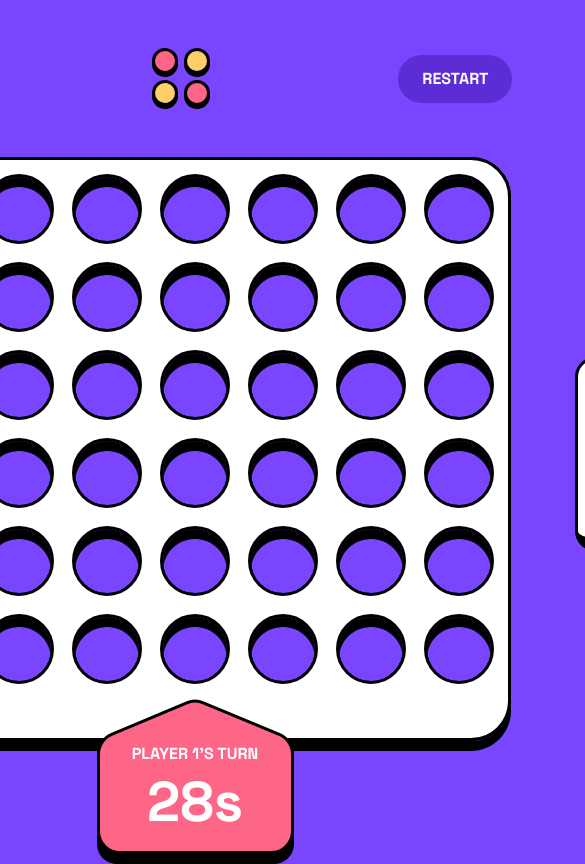
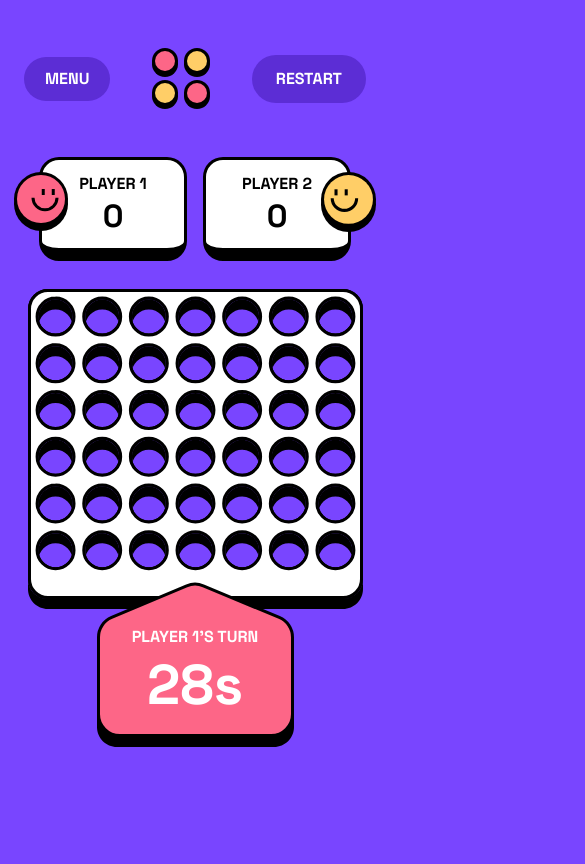
Before and after one commit to mgrevious/fem-connect-four-game, a React (Vite) app: page / in a window 390 px wide. Both pictures are taken after a click on the button "PLAYER VS PLAYER". Shown: the top 864 px of the page, 585 px wide, since content can reach past the window. Built offline with nearby package versions, Linux system fonts and the light colour scheme.

Commit message:
beginning styles for mobile screens.

```diff
--- a/src/features/game/components/Grid.tsx
+++ b/src/features/game/components/Grid.tsx
@@ -7,7 +7,7 @@ import { ColumnNum } from '../game.types';
 
 import styles from '../game.module.css';
 
-const rowClass = 'flex flex-col w-[71px] mr-[17px] opacity-80';
+const rowClass = 'flex flex-col lg:w-[71px] mr-[17px] opacity-80';
 
 const Grid = () => {
   const [counter, setCounter] = useState(0);
--- a/src/features/game/components/InGameMenu.tsx
+++ b/src/features/game/components/InGameMenu.tsx
@@ -22,9 +22,9 @@ const InGameMenu = () => {
       <div
         className={`${appStyles.borderNoHover} ${
           isPaused ? 'scale-100 opacity-100' : 'scale-125 opacity-0'
-        } transition-all duration-500 ease-in-out bg-primary w-[486px] h-[517px] rounded-[40px] mx-auto z-50 p-10 flex flex-col items-center`}
+        } transition-all duration-500 ease-in-out bg-primary lg:w-[486px] lg:h-[517px] rounded-[40px] mx-auto z-50 p-10 flex flex-col items-center`}
       >
-        <h2 className="uppercase font-bold text-[56px] text-center text-white mt-4 mb-8">
+        <h2 className="uppercase font-bold lg:text-[56px] text-center text-white mt-4 mb-8">
           pause
         </h2>
         <button
--- a/src/features/game/components/PlayScore.tsx
+++ b/src/features/game/components/PlayScore.tsx
@@ -9,33 +9,34 @@ import globalStyles from '../../../app.module.css';
 
 interface Props {
   player: Player;
+  positionClass: string;
 }
 
-const PlayerScore: React.FC<Props> = ({ player }) => {
+const PlayScore: React.FC<Props> = ({ player, positionClass }) => {
   const { player1, player2 } = useAppSelector((state) => state.game);
-  const positionClass =
-    'absolute -top-8 left-0 right-0 flex justify-center w-full';
   const isPlayerOne = player.name === PlayerName.PLAYER_ONE;
+  const positionStyle = `${positionClass} top-3 lg:-top-8 flex justify-center lg:w-full absolute`;
+
   return (
     <div
-      className={`${globalStyles.border} flex flex-col items-center bg-white rounded-[20px] px-[30px] pt-[43px] pb-[23px] w-[200px] relative`}
+      className={`${globalStyles.border} flex flex-col items-center bg-white rounded-[20px] p-3 lg:px-[30px] lg:pt-[43px] lg:pb-[23px] w-[148px] lg:w-[200px] relative`}
     >
-      <p className="text-xl uppercase font-bold w-full text-center">
+      <p className="text-base lg:text-xl  uppercase font-bold w-full text-center">
         Player {isPlayerOne ? '1' : '2'}
       </p>
-      <p className="text-[56px] font-bold text-center">
+      <p className="text-[32px] leading-[40px] lg:text-[56px] lg:leading-[71px] font-bold text-center">
         {isPlayerOne ? player1.currentScore : player2.currentScore}
       </p>
       {isPlayerOne ? (
-        <div className={positionClass}>
+        <div className={positionStyle}>
           <img
-            className="w-[54px] h-[61px]"
+            className="lg:w-[54px] lg:h-[61px]"
             src={Player1Svg}
             alt="Player One icon"
           />
         </div>
       ) : (
-        <div className={positionClass}>
+        <div className={positionStyle}>
           <img className="w-[55px]" src={Player2Svg} alt="Player Two icon" />
         </div>
       )}
@@ -43,4 +44,4 @@ const PlayerScore: React.FC<Props> = ({ player }) => {
   );
 };
 
-export default PlayerScore;
+export default PlayScore;
--- a/src/features/game/components/Row.tsx
+++ b/src/features/game/components/Row.tsx
@@ -11,7 +11,7 @@ interface Props {
 }
 
 const otherClasses =
-  'w-[71px] flex items-center justify-center mb-[17px] opacity-100 relative';
+  'lg:w-[71px] flex items-center justify-center mb-[17px] opacity-100 relative';
 
 const Row: React.FC<Props> = ({ data, columnIndex, showGamePiece }) => {
   const { gameWinner } = useAppSelector((state) => state.game);
--- a/src/features/game/components/Selector.tsx
+++ b/src/features/game/components/Selector.tsx
@@ -91,14 +91,14 @@ const Selector: React.FC<Props> = ({ setAnimationComplete }) => {
 
   return (
     <div className="absolute -top-11 left-0 right-0 h-[43px] w-full flex justify-center">
-      <div className="h-[43px] w-[632px] px-[17px] flex items-center justify-between">
+      <div className="h-[43px] lg:w-[632px] px-[17px] flex items-center justify-between">
         {gridColumns.map((column, index) => {
           if (selectedColumn === column) {
             return (
               <div
                 id=""
                 key={index}
-                className="flex justify-center w-[71px] relative"
+                className="invisible lg:visible flex justify-center lg:w-[71px] relative"
               >
                 <div
                   ref={gamePieceEl}
@@ -106,7 +106,7 @@ const Selector: React.FC<Props> = ({ setAnimationComplete }) => {
                     activePlayer.color === PlayerColor.RED
                       ? styles.red
                       : styles.yellow
-                  } w-[71px] h-[71px] flex items-center justify-center mb-[17px] ${
+                  } lg:w-[71px] lg:h-[71px] flex items-center justify-center mb-[17px] ${
                     isColumnSelected ? 'visible' : 'invisible'
                   } absolute left-0 top-10`}
                 ></div>
@@ -129,7 +129,7 @@ const Selector: React.FC<Props> = ({ setAnimationComplete }) => {
             <div
               id=""
               key={index}
-              className={`flex justify-center w-[71px] opacity-0 ${
+              className={`flex justify-center lg:w-[71px] opacity-0 ${
                 endGame ? 'cursor-default' : 'hover:opacity-100'
               }`}
             >
--- a/src/features/game/components/display/WinnerDisplay.tsx
+++ b/src/features/game/components/display/WinnerDisplay.tsx
@@ -14,7 +14,7 @@ const WinnerDisplay: React.FC<Props> = ({ countdownApi }) => {
   const dispatch = useAppDispatch();
   const { gameWinner } = useAppSelector((state) => state.game);
   return (
-    <div className="w-full absolute -bottom-[139px] flex justify-center items-center">
+    <div className="w-full absolute -bottom-[159px] lg:-bottom-[139px] flex justify-center items-center">
       <div
         className={`w-[291px] h-[196px] bg-white ${appStyles.borderNoHover} rounded-[20px] flex flex-col items-center py-5`}
       >
--- a/src/features/game/components/display/display.module.css
+++ b/src/features/game/components/display/display.module.css
@@ -2,17 +2,20 @@
   background-color: transparent;
   background-position: center center;
   background-repeat: no-repeat;
-  bottom: -113px;
+  bottom: -130px;
   height: 166px;
   left: 0;
   position: absolute;
   right: 0;
   width: 100%;
-
   &.red {
     background-image: url('../../../../assets/images/turn-background-red.svg');
   }
   &.yellow {
     background-image: url('../../../../assets/images/turn-background-yellow.svg');
   }
+
+  @media (min-width: 1024px) {
+    bottom: -113px;
+  }
 }
--- a/src/features/game/game.module.css
+++ b/src/features/game/game.module.css
@@ -1,17 +1,31 @@
 .gridBack {
   background-color: transparent;
-  background-image: url('../../assets/images/board-layer-black-large.svg');
-  background-position: center 10px center 0;
-  height: 594px;
-  width: 632px;
+  background-position: center center;
+  background-repeat: no-repeat;
+  background-image: url('../../assets/images/board-layer-black-small.svg');
+  height: 336px;
+  width: 341px;
+
+  @media (min-width: 768px) {
+    background-image: url('../../assets/images/board-layer-black-large.svg');
+    height: 610px;
+    width: 638px;
+  }
 }
 
 .gridFront {
   background-color: transparent;
-  background-image: url('../../assets/images/board-layer-white-large.svg');
   background-position: center center;
-  height: 584px;
-  width: 632px;
+  background-repeat: no-repeat;
+  background-image: url('../../assets/images/board-layer-white-small.svg');
+  height: 326px;
+  width: 341px;
+
+  @media (min-width: 768px) {
+    background-image: url('../../assets/images/board-layer-white-large.svg');
+    height: 600px;
+    width: 638px;
+  }
 }
 
 @keyframes bounce {
--- a/src/features/game/index.tsx
+++ b/src/features/game/index.tsx
@@ -10,6 +10,9 @@ import { getFadeInContainer } from './styled-helpers';
 
 const FadeInContainer = getFadeInContainer();
 
+const player1Class = '-left-7 lg:right-0';
+const player2Class = '-right-7 lg:right-0';
+
 const Game = () => {
   const { player1, player2, currentView } = useAppSelector(
     (state) => state.game
@@ -21,14 +24,25 @@ const Game = () => {
   } else if (currentView === AppView.GAME) {
     renderedView = (
       <FadeInContainer>
-        <div className="flex flex-col justify-center items-center">
-          <div className="w-[635px]">
-            <Header />
-          </div>
-          <div className="flex justify-between items-center gap-5">
-            <PlayerScore player={player1} />
-            <Grid />
-            <PlayerScore player={player2} />
+        <div className="container mx-auto">
+          <div className="flex flex-col justify-center items-center">
+            <div className="w-full px-6 lg:w-[635px]">
+              <Header />
+            </div>
+            <div className="flex flex-col lg:flex-row lg:justify-between items-center gap-5">
+              <div className="order-1 gap-4 lg:gap-0 lg:order-1 flex lg:block justify-between">
+                <PlayerScore positionClass={player1Class} player={player1} />
+                <div className="lg:hidden">
+                  <PlayerScore positionClass={player2Class} player={player2} />
+                </div>
+              </div>
+              <div className="order-3 lg:order-2">
+                <Grid />
+              </div>
+              <div className="hidden lg:order-3 lg:block">
+                <PlayerScore positionClass={player2Class} player={player2} />
+              </div>
+            </div>
           </div>
         </div>
         <InGameMenu />
--- a/src/features/game/pages/GameRules.tsx
+++ b/src/features/game/pages/GameRules.tsx
@@ -12,8 +12,8 @@ const GameRules = () => {
   return (
     <div className="container mx-auto flex items-center justify-center min-h-screen">
       <div className="flex justify-center">
-        <FadeInContainer className="relative flex flex-col justify-end py-12 px-9 w-[494px] bg-white border-l-[3px] border-t-[3px] border-r-[3px] border-b-[13px] border-black rounded-[40px] opacity-0">
-          <h1 className="uppercase mb-7 font-bold text-[56px] text-center">
+        <FadeInContainer className="relative flex flex-col justify-end py-12 px-9 lg:[494px] bg-white border-l-[3px] border-t-[3px] border-r-[3px] border-b-[13px] border-black rounded-[40px] opacity-0">
+          <h1 className="uppercase mb-7 font-bold lg:text-[56px] text-center">
             rules
           </h1>
           <h2 className="uppercase text-primary mb-4 text-xl font-bold">
--- a/src/features/game/pages/StartMenu.tsx
+++ b/src/features/game/pages/StartMenu.tsx
@@ -14,8 +14,8 @@ const StartMenu = () => {
   const dispatch = useAppDispatch();
   return (
     <div className="container mx-auto flex items-center justify-center min-h-screen">
-      <div className="w-[486px] h-[451px] flex justify-center">
-        <FadeInContainer className="flex flex-col justify-end items-center p-[37px] w-[480px] h-[435px] bg-primary border-l-[3px] border-t-[3px] border-r-[3px] border-b-[13px] border-black rounded-[40px]">
+      <div className="lg:w-[486px] lg:h-[451px] flex justify-center">
+        <FadeInContainer className="flex flex-col justify-end items-center p-[37px] lg:w-[480px] lg:h-[435px] bg-primary border-l-[3px] border-t-[3px] border-r-[3px] border-b-[13px] border-black rounded-[40px]">
           <div className="mb-[70px] mt-[30px]">
             <div className="flex justify-between gap-1">
               <img
```
